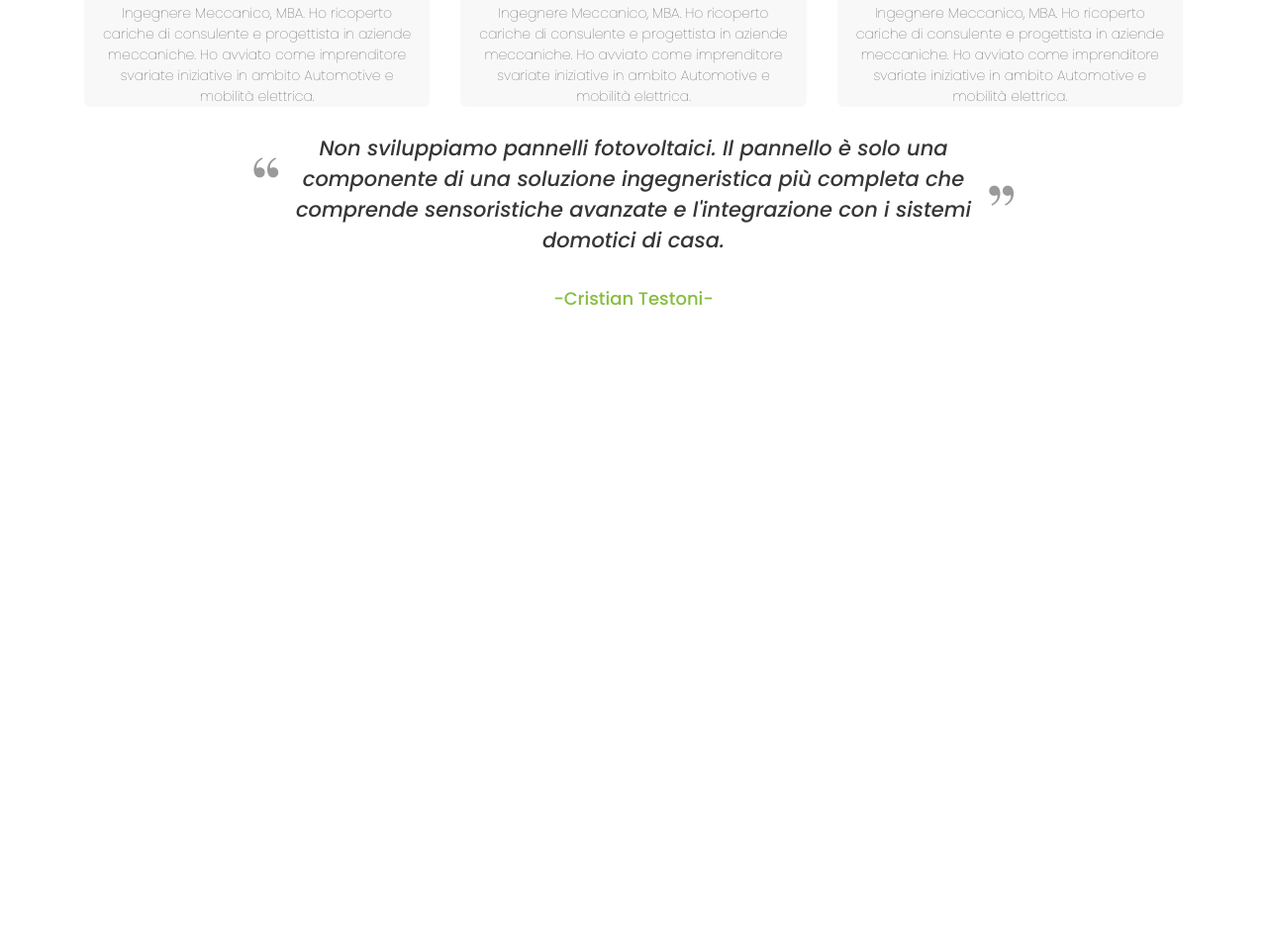
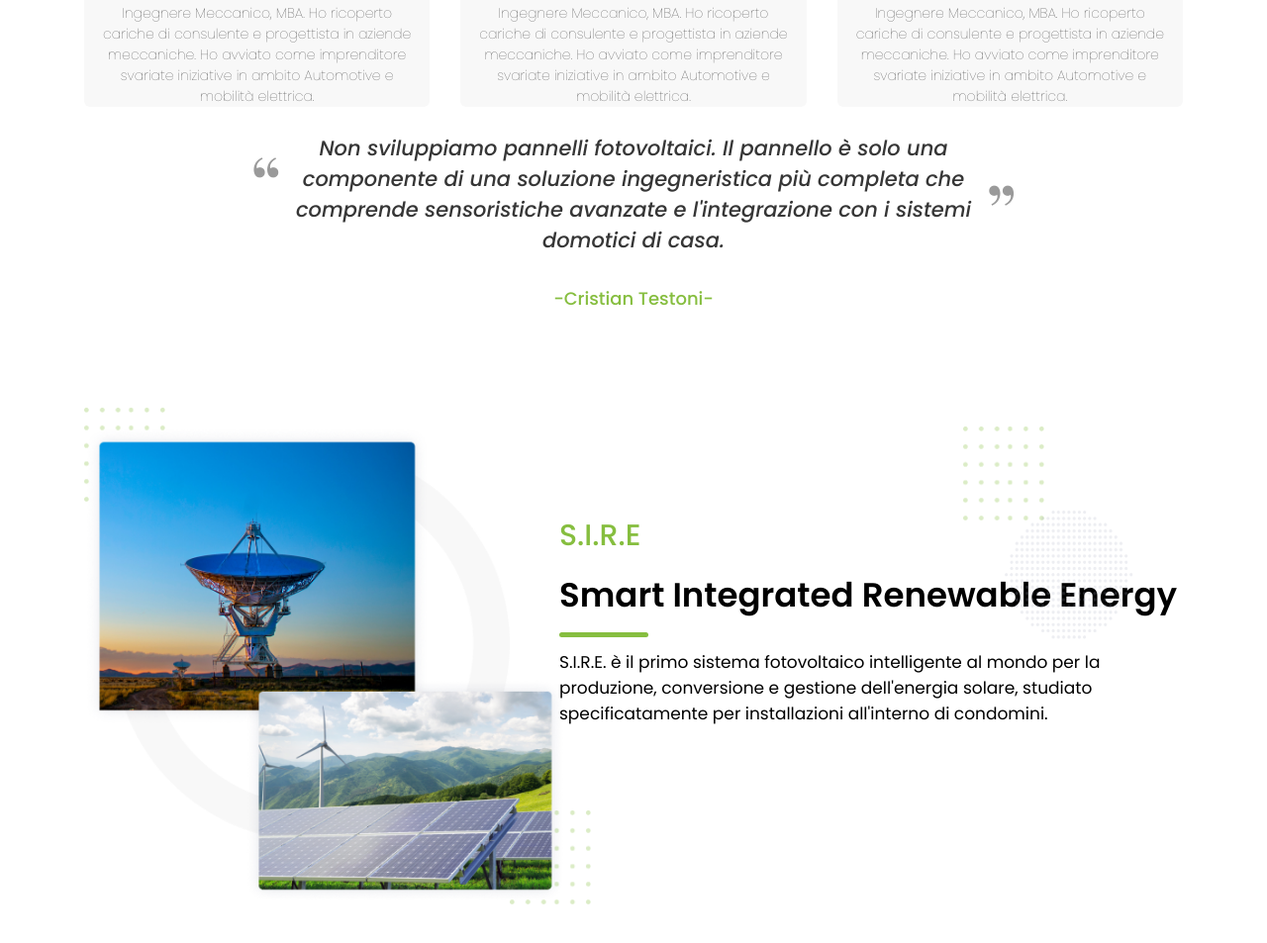
Before and after one commit to ahmadqureshi00/Websitenavbar, a plain HTML site: page index.html in a window 1280 px wide. Shown: the part 985-1938 px from the top of the page at 99% size. Before the commit the page ends 1300 px from the top, so only its background shows below. Drawn offline with nearby package versions, Linux system fonts and the light colour scheme; a web font is replaced by a local one.

Commit message:
sire section

```diff
--- a/CSS/style.scss
+++ b/CSS/style.scss
@@ -9,7 +9,6 @@ $layoutWidth: 1114px;
 $borderColor: #f3eded;
 $whiteColor: #ffff;
 $cardsColor: #f8f8f8;
-
 // variables
 
 * {
@@ -181,7 +180,7 @@ nav {
       }
     }
   }
-  #quote {
+  .quote {
     padding-inline: 167px;
     .quote-text {
       @include flex();
@@ -210,3 +209,76 @@ nav {
     }
   }
 }
+#sire {
+  max-width: 1110px;
+  height: auto;
+  margin-inline: auto;
+  padding: 116px 0px 111px 0px;
+  .sire-container {
+    position: relative;
+    padding: 88px 0px 180px;
+
+    .sire-decorativImg-0ne {
+      position: absolute;
+      top: -19px;
+    }
+    .sire-decorativImg-two {
+      position: absolute;
+      top: 0;
+      right: 140px;
+    }
+    .sire-decorativImg-three {
+      position: absolute;
+      bottom: 0;
+      left: 430px;
+    }
+    .sire-decorativImg-four {
+      position: absolute;
+      top: 19px;
+      left: 30px;
+      height: 400px;
+      width: 400px;
+    }
+    .sire-decorativImg-five {
+      position: absolute;
+      top: 85px;
+      right: 50px;
+      height: 130px;
+      width: 130px;
+    }
+
+    .sLite-img {
+      position: absolute;
+      top: 0;
+      left: 0;
+    }
+    .solar-img {
+      position: absolute;
+      bottom: 0;
+      left: 161px;
+      z-index: 2;
+    }
+  }
+  .sire-text {
+    // background-color: blue;
+    margin-left: 480px;
+    .text-heading {
+      margin-bottom: 12px;
+      font-size: 30px;
+      font-weight: 500;
+      color: $btnColor;
+    }
+    .text-head {
+      margin-bottom: 12px;
+      font-size: 34px;
+      font-weight: 600;
+    }
+    .uLine {
+      width: 90px;
+      height: 5px;
+      border-radius: 20px;
+      background-color: $btnColor;
+      margin-bottom: 12px;
+    }
+  }
+}
--- a/index.html
+++ b/index.html
@@ -126,7 +126,7 @@
             </p>
           </div>
         </div>
-        <div id="quote">
+        <div class="quote">
           <div class="quote-text">
             <span>“</span>
             <p>
@@ -141,5 +141,68 @@
         </div>
       </div>
     </section>
+    <section id="sire">
+      <div class="sire-container">
+        <img
+          class="sire-decorativImg-0ne"
+          src="Assets/img/decorativeOne.png"
+          alt=""
+          width="82"
+          height="auto"
+        />
+        <img
+          class="sire-decorativImg-two"
+          src="Assets/img/decorativeOne.png"
+          alt=""
+          width="82"
+          height="auto"
+        />
+        <img
+          class="sire-decorativImg-three"
+          src="Assets/img/decorativeOne.png"
+          alt=""
+          width="82"
+          height="auto"
+        />
+        <img
+          class="sire-decorativImg-four"
+          src="Assets/img/circle.png"
+          alt=""
+          width="82"
+          height="auto"
+        />
+        <img
+          class="sire-decorativImg-five"
+          src="Assets/img/circleTwo.png"
+          alt=""
+          width="82"
+          height="auto"
+        />
+        <img
+          class="solar-img"
+          src="Assets/img/solar-img.png"
+          alt=""
+          width="326.54px"
+          height="230.77px"
+        />
+        <img
+          class="sLite-img"
+          src="Assets/img/sLite-img.png"
+          alt=""
+          width="350px"
+          height="376.5px"
+        />
+        <div class="sire-text">
+          <div class="text-heading">S.I.R.E</div>
+          <div class="text-head">Smart Integrated Renewable Energy</div>
+          <div class="uLine"></div>
+          <div class="text-p font_17_400">
+            S.I.R.E. è il primo sistema fotovoltaico intelligente al mondo per
+            la produzione, conversione e gestione dell'energia solare, studiato
+            specificatamente per installazioni all'interno di condomini.
+          </div>
+        </div>
+      </div>
+    </section>
   </body>
 </html>
```
Also changed, not shown: Assets/img/circle.png (added), Assets/img/circleTwo.png (added), Assets/img/sLite-img.png (added), Assets/img/solar-img.png (added), CSS/style.css, 4 other files.
